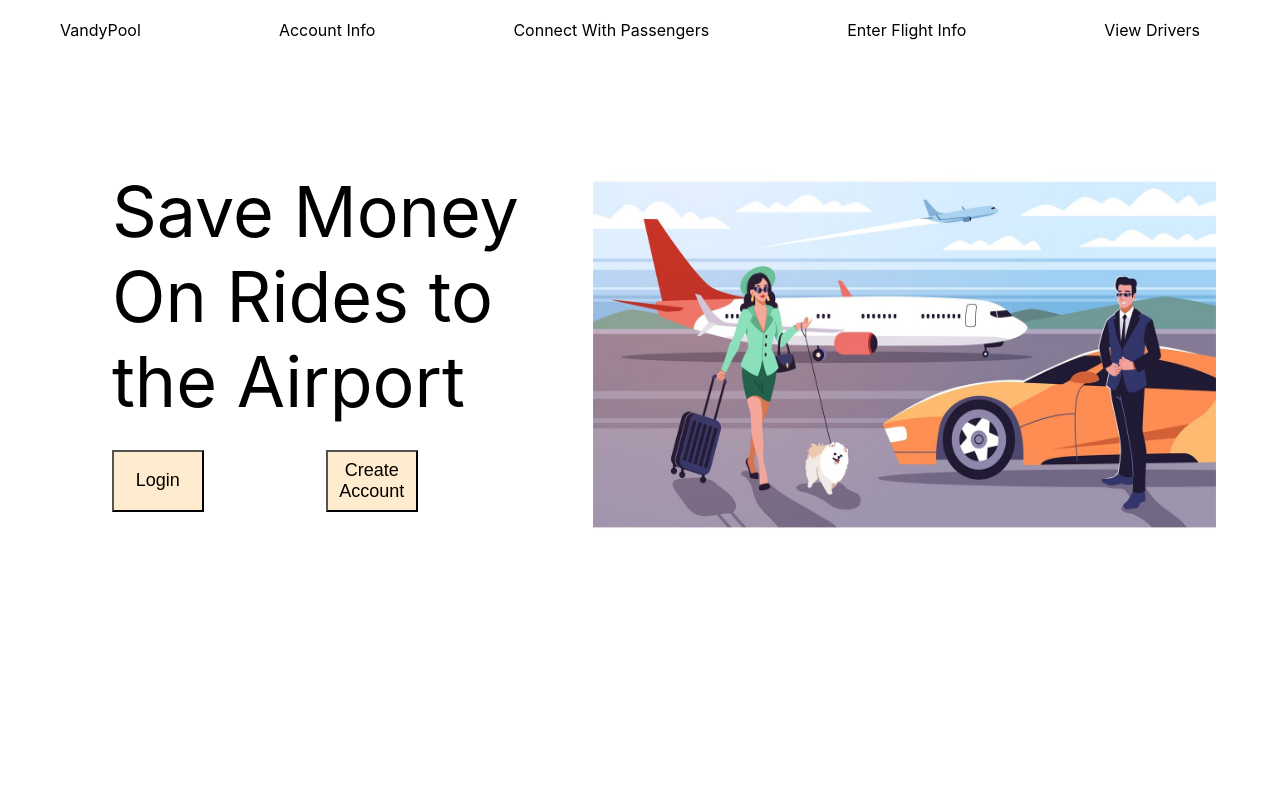
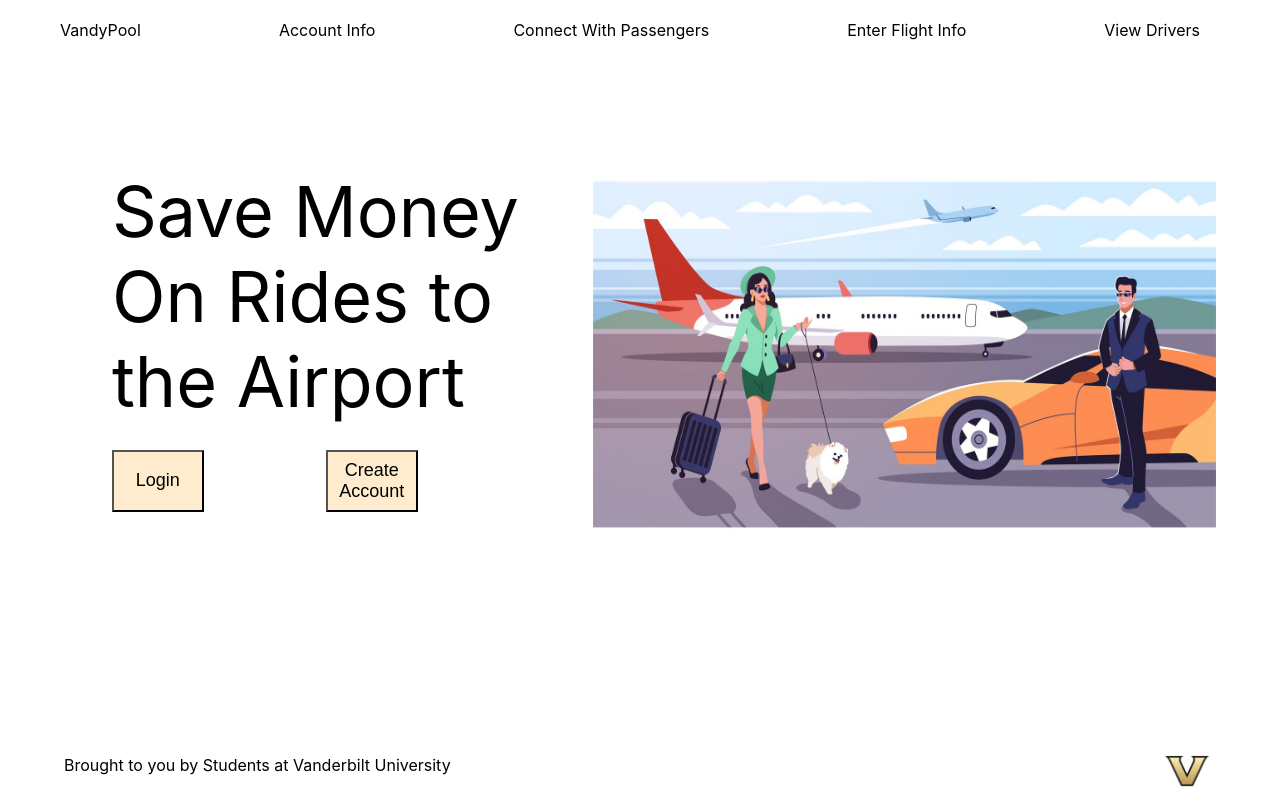
Before and after one commit to jzjackjz/VandyPool, a React (Create React App) app: page /ViewDrivers in a window 1280 px wide. Built offline with nearby package versions, Linux system fonts and the light colour scheme.

Commit message:
Adding footer files, slight changes to home page.

```diff
--- /dev/null
+++ b/src/Components/Footer/Footer.css
@@ -0,0 +1,16 @@
+.Footer{
+    display: flex;
+    flex-direction: row;
+    justify-content: space-between;
+    position: absolute;
+    bottom: 0;
+    padding-left: 5%;
+    padding-right: 5%;
+    padding-bottom: 1%;
+
+}
+
+.img{
+    height: 5%;
+    width: 5%;
+}
--- /dev/null
+++ b/src/Components/Footer/Footer.js
@@ -0,0 +1,12 @@
+import "./Footer.css";
+import VandyLogo from "./VandyLogo.png";
+function Footer() {
+  return (
+    <div className="Footer">
+      <div>Brought to you by Students at Vanderbilt University</div>
+
+      <img className="img" src={VandyLogo} alt="logo" />
+    </div>
+  );
+}
+export default Footer;
--- a/src/index.js
+++ b/src/index.js
@@ -7,6 +7,7 @@ import reportWebVitals from "./reportWebVitals";
 import AccountInfo from "./Components/AccountInfo/AccountInfo";
 import LogIn from "./Components/LogIn/LogIn";
 import CreateAccount from "./Components/CreateAccount/CreateAccount";
+import Footer from "./Components/Footer/Footer";
 
 const root = ReactDOM.createRoot(document.getElementById("root"));
 root.render(
@@ -20,6 +21,7 @@ root.render(
       <Route path="/FlightInfo" element={<App />} />
       <Route path="/ViewDrivers" element={<App />} />
     </Routes>
+    <Footer />
   </BrowserRouter>
 );
 
```
Also changed, not shown: src/Components/Footer/VandyLogo.png (added).
